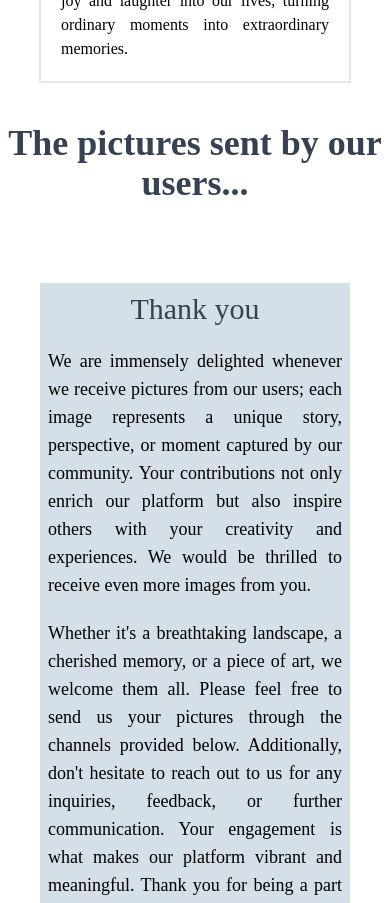
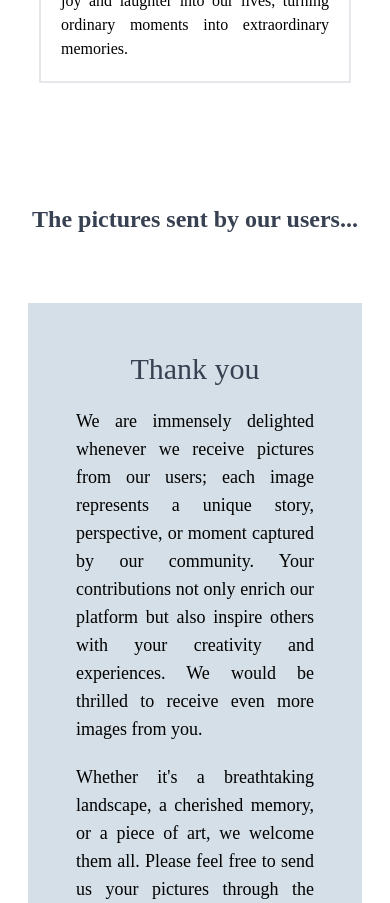
Before and after one commit to demetgas/tailwind-vue-project, a Vue app: page / in a window 390 px wide. Shown: the part 7700-8603 px from the top of the page. Built offline with nearby package versions, Linux system fonts and the light colour scheme.

Commit message:
Update Gallery.vue

```diff
--- a/src/components/Gallery.vue
+++ b/src/components/Gallery.vue
@@ -1,14 +1,12 @@
 <template>
   <div id="gallery" class="max-w-[1200px] mx-auto">
     <h2
-      class="text-center text-gray-700 font-bold text-4xl lg:mt-[60px] md:mt-[10rem] sm:mt-[190px] mb-10"
+      class="text-center text-gray-700 font-bold md:text-4xl sm:text-3xl text-2xl mt-20 mb-10"
     >
       The pictures sent by our users...
     </h2>
-    <div class="grid md:grid-cols-1 lg:grid-cols-2 gap-10 md:p-10 xs:p-10">
-      <div
-        class="border-8 h-auto md:mx-auto border-babyblue bg-babyblue my-auto"
-      >
+    <div class="grid grid-cols-1 lg:grid-cols-2 gap-10 md:p-10 p-7">
+      <div class="border-8 h-auto border-babyblue bg-babyblue p-10 my-auto">
         <h1 class="text-center text-gray-700 text-3xl mb-5">Thank you</h1>
         <p class="text-lg text-justify">
           We are immensely delighted whenever we receive pictures from our
@@ -27,7 +25,7 @@
         </p>
       </div>
       <div
-        class="grid lg:grid-cols-3 md:grid-cols-3 sm:grid-cols-2 md:mx-auto xs:mx-auto md:gap-x-5 sm:mx-auto sm:gap-x-10 lg:gap-0 gap-1"
+        class="grid md:grid-cols-3 grid-cols-2 md:gap-x-5 mx-auto lg:gap-0 gap-1"
       >
         <div :key="picture.id" v-for="picture in gallery">
           <img
```
